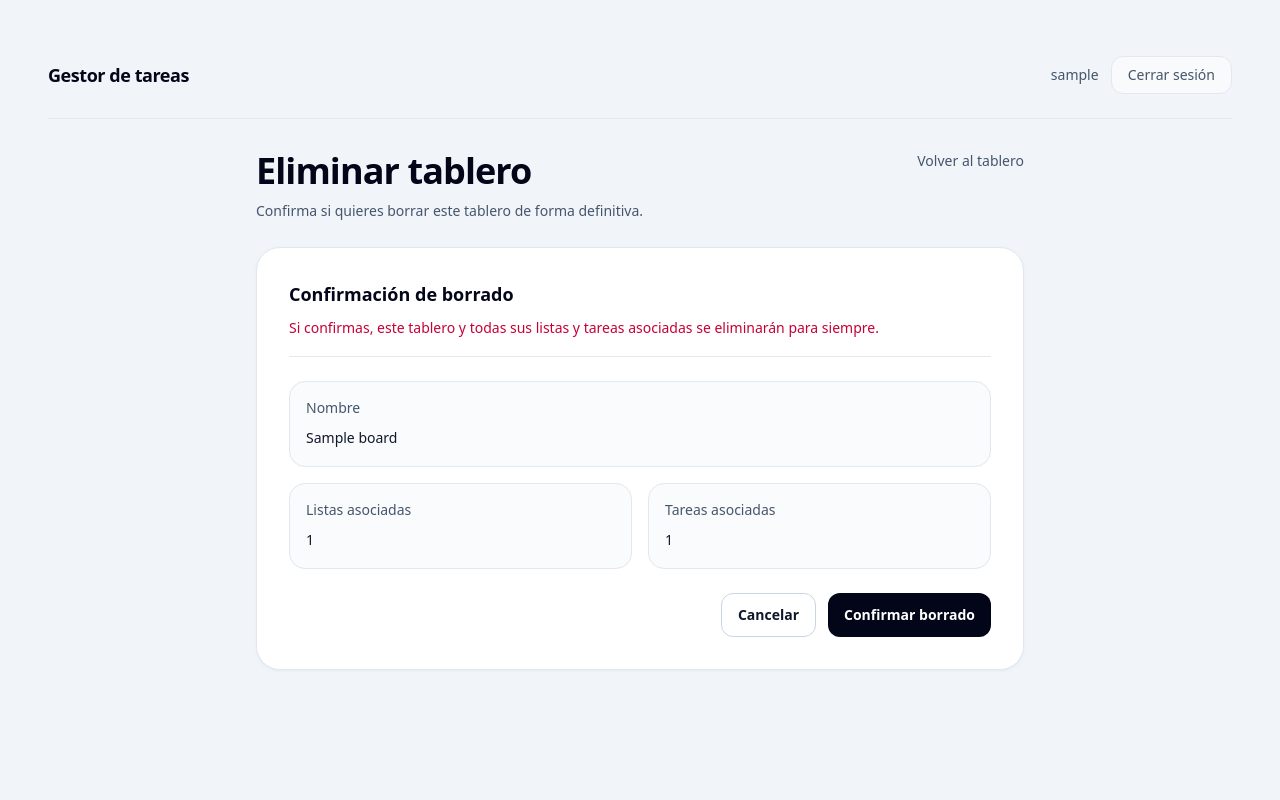
After one commit to fjbravo75/django-task-manager, a Django app: page /boards/1/delete/ in a window 1280 px wide. The commit adds this page. Run offline with Django 5.2, Linux system fonts and the light colour scheme; a user stored in the database is signed in; tables that the repository leaves empty hold one stand-in row (values such as "Sample post"); style sheets or scripts are compiled from the project's sources.

Commit message:
Add visible board update and deletion flows

```diff
--- /dev/null
+++ b/tasks/templates/tasks/board_confirm_delete.html
@@ -0,0 +1,51 @@
+{% extends 'tasks/base.html' %}
+
+{% block title %}{{ page_title }}{% endblock %}
+
+{% block content %}
+    <section class="mx-auto max-w-3xl space-y-6">
+        <header class="flex flex-col gap-4 sm:flex-row sm:items-start sm:justify-between">
+            <div class="min-w-0 space-y-2">
+                <h1 class="text-3xl font-semibold tracking-tight text-slate-950 sm:text-4xl">{{ screen_title }}</h1>
+                <p class="max-w-2xl text-sm leading-6 text-slate-600">{{ screen_subtitle }}</p>
+            </div>
+
+            <a class="text-sm font-medium text-slate-600 transition hover:text-slate-950" href="{% url 'board_detail' board.pk %}">Volver al tablero</a>
+        </header>
+
+        <section class="rounded-3xl border border-slate-200 bg-white p-6 shadow-sm shadow-slate-200/80 sm:p-8">
+            <div class="mb-6 border-b border-slate-200 pb-4">
+                <h2 class="text-lg font-semibold text-slate-950">{{ panel_title }}</h2>
+                <p class="mt-2 text-sm leading-6 text-rose-700">{{ panel_subtitle }}</p>
+            </div>
+
+            <dl class="grid gap-4">
+                <div class="grid gap-2 rounded-2xl border border-slate-200 bg-slate-50/80 p-4">
+                    <dt class="text-sm font-medium text-slate-600">Nombre</dt>
+                    <dd class="break-words text-sm leading-6 text-slate-900">{{ board.name }}</dd>
+                </div>
+
+                <div class="grid gap-4 md:grid-cols-2">
+                    <div class="grid gap-2 rounded-2xl border border-slate-200 bg-slate-50/80 p-4">
+                        <dt class="text-sm font-medium text-slate-600">Listas asociadas</dt>
+                        <dd class="text-sm leading-6 text-slate-900">{{ task_list_count }}</dd>
+                    </div>
+
+                    <div class="grid gap-2 rounded-2xl border border-slate-200 bg-slate-50/80 p-4">
+                        <dt class="text-sm font-medium text-slate-600">Tareas asociadas</dt>
+                        <dd class="text-sm leading-6 text-slate-900">{{ task_count }}</dd>
+                    </div>
+                </div>
+            </dl>
+
+            <form method="post" class="mt-6 grid gap-5">
+                {% csrf_token %}
+
+                <div class="flex flex-wrap items-center justify-end gap-3">
+                    <a class="inline-flex min-h-11 items-center justify-center rounded-xl border border-slate-300 bg-white px-4 py-2.5 text-sm font-semibold text-slate-900 transition hover:bg-slate-100" href="{% url 'board_detail' board.pk %}">Cancelar</a>
+                    <button class="inline-flex min-h-11 items-center justify-center rounded-xl bg-slate-950 px-4 py-2.5 text-sm font-semibold text-white transition hover:bg-slate-800" type="submit">Confirmar borrado</button>
+                </div>
+            </form>
+        </section>
+    </section>
+{% endblock %}
--- a/tasks/urls.py
+++ b/tasks/urls.py
@@ -2,12 +2,14 @@ from django.urls import path
 
 from tasks.views import (
     board_create,
+    board_delete,
     board_detail,
     board_list,
     board_task_list_create,
     board_task_list_delete,
     board_task_list_update,
     board_task_move,
+    board_update,
     task_create,
     task_delete,
     task_detail,
@@ -18,6 +20,8 @@ from tasks.views import (
 urlpatterns = [
     path("", board_list, name="board_list"),
     path("boards/create/", board_create, name="board_create"),
+    path("boards/<int:pk>/edit/", board_update, name="board_update"),
+    path("boards/<int:pk>/delete/", board_delete, name="board_delete"),
     path("boards/<int:pk>/", board_detail, name="board_detail"),
     path("boards/<int:board_pk>/lists/create/", board_task_list_create, name="board_task_list_create"),
     path("boards/<int:board_pk>/lists/<int:pk>/edit/", board_task_list_update, name="board_task_list_update"),
--- a/tasks/views.py
+++ b/tasks/views.py
@@ -61,8 +61,68 @@ def board_create(request):
         "panel_title": "Detalles del tablero",
         "panel_subtitle": "Define el nombre y una breve descripción inicial del tablero.",
         "submit_label": "Guardar tablero",
+        "cancel_url": "board_list",
+        "cancel_url_kwargs": None,
+        "back_label": "Volver a tableros",
     }
     return render(request, "tasks/board_form.html", context)
+
+
+@login_required
+def board_update(request, pk):
+    board = get_object_or_404(
+        Board.objects.filter(owner=request.user).select_related("owner"),
+        pk=pk,
+    )
+
+    if request.method == "POST":
+        form = BoardForm(request.POST, instance=board)
+        if form.is_valid():
+            board = form.save(commit=False)
+            board.owner = request.user
+            board.save()
+            return redirect("board_detail", pk=board.pk)
+    else:
+        form = BoardForm(instance=board)
+
+    context = {
+        "form": form,
+        "board": board,
+        "page_title": f"Editar {board.name}",
+        "screen_title": "Editar tablero",
+        "screen_subtitle": "Actualiza los datos básicos de este tablero.",
+        "panel_title": "Detalles del tablero",
+        "panel_subtitle": "Solo puedes cambiar el nombre y la descripción de este tablero.",
+        "submit_label": "Guardar cambios",
+        "cancel_url": "board_detail",
+        "cancel_url_kwargs": {"pk": board.pk},
+        "back_label": "Volver al tablero",
+    }
+    return render(request, "tasks/board_form.html", context)
+
+
+@login_required
+def board_delete(request, pk):
+    board = get_object_or_404(
+        Board.objects.filter(owner=request.user).select_related("owner"),
+        pk=pk,
+    )
+
+    if request.method == "POST":
+        board.delete()
+        return redirect("board_list")
+
+    context = {
+        "board": board,
+        "task_list_count": board.task_lists.count(),
+        "task_count": Task.objects.filter(task_list__board=board).count(),
+        "page_title": f"Eliminar {board.name}",
+        "screen_title": "Eliminar tablero",
+        "screen_subtitle": "Confirma si quieres borrar este tablero de forma definitiva.",
+        "panel_title": "Confirmación de borrado",
+        "panel_subtitle": "Si confirmas, este tablero y todas sus listas y tareas asociadas se eliminarán para siempre.",
+    }
+    return render(request, "tasks/board_confirm_delete.html", context)
 
 
 @login_required
```
Also changed, not shown: tasks/templates/tasks/board_detail.html (+14 -0 lines), tasks/templates/tasks/board_form.html (+10 -2 lines), tasks/tests.py (+92 -0 lines).
